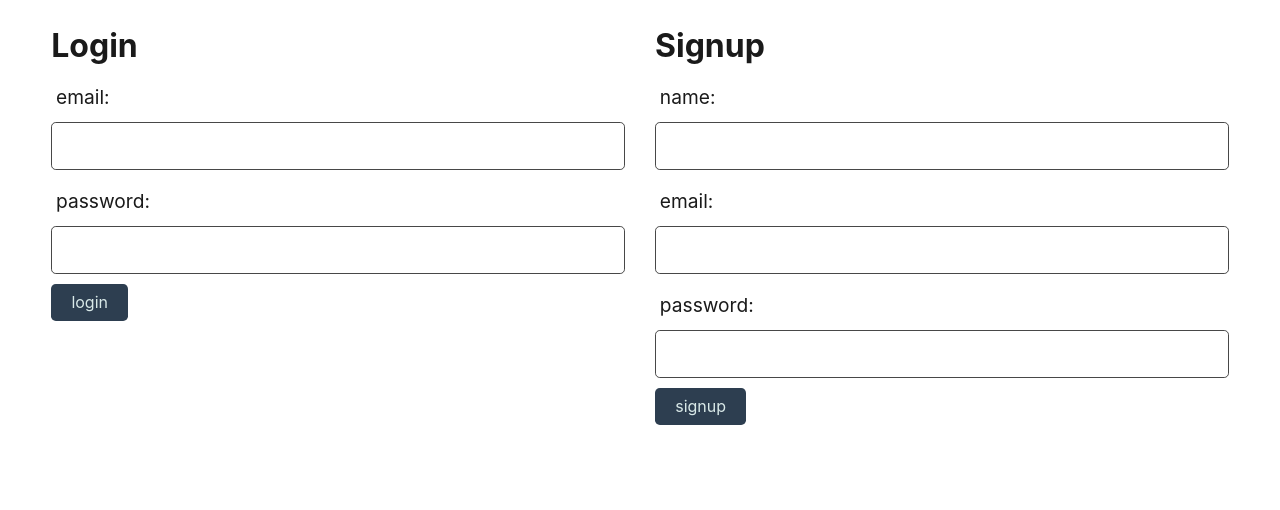
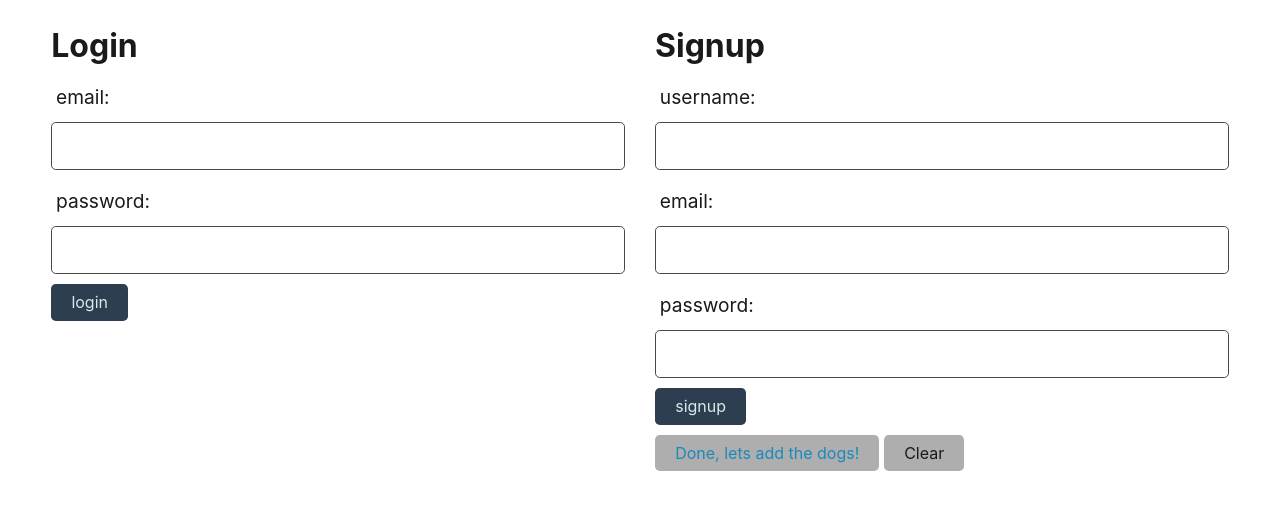
Before and after one commit to dassoumik/project-2, a Node server app: page /login in a window 1280 px wide. Shown: the part 73-583 px from the top of the page. Run offline with Node 20, Linux system fonts and the light colour scheme; some libraries are stand-ins or nearby versions.

Commit message:
updated buttons on login handlebars

```diff
--- a/views/login.handlebars
+++ b/views/login.handlebars
@@ -21,7 +21,7 @@
 
     <form class="form signup-form">
       <div class="form-group">
-        <label for="name-signup">name:</label>
+        <label for="name-signup">username:</label>
         <input class="form-input" type="text" id="name-signup" />
       </div>
       <div class="form-group">
@@ -36,6 +36,11 @@
         <button class="btn btn-primary" type="submit">signup</button>
       </div>
     </form>
+     <!-- this is the button to submit the login -->
+          <button type="button" class="btn btn-success"><a href="dogsignup.html">Done, lets add the dogs!</a></button>
+          <!-- this is the button to clear the login screen -->
+          <button type="button" class="btn btn-secondary">Clear</button>
+          <!-- go back to homepage -->
   </div>
 </div>
 
```
